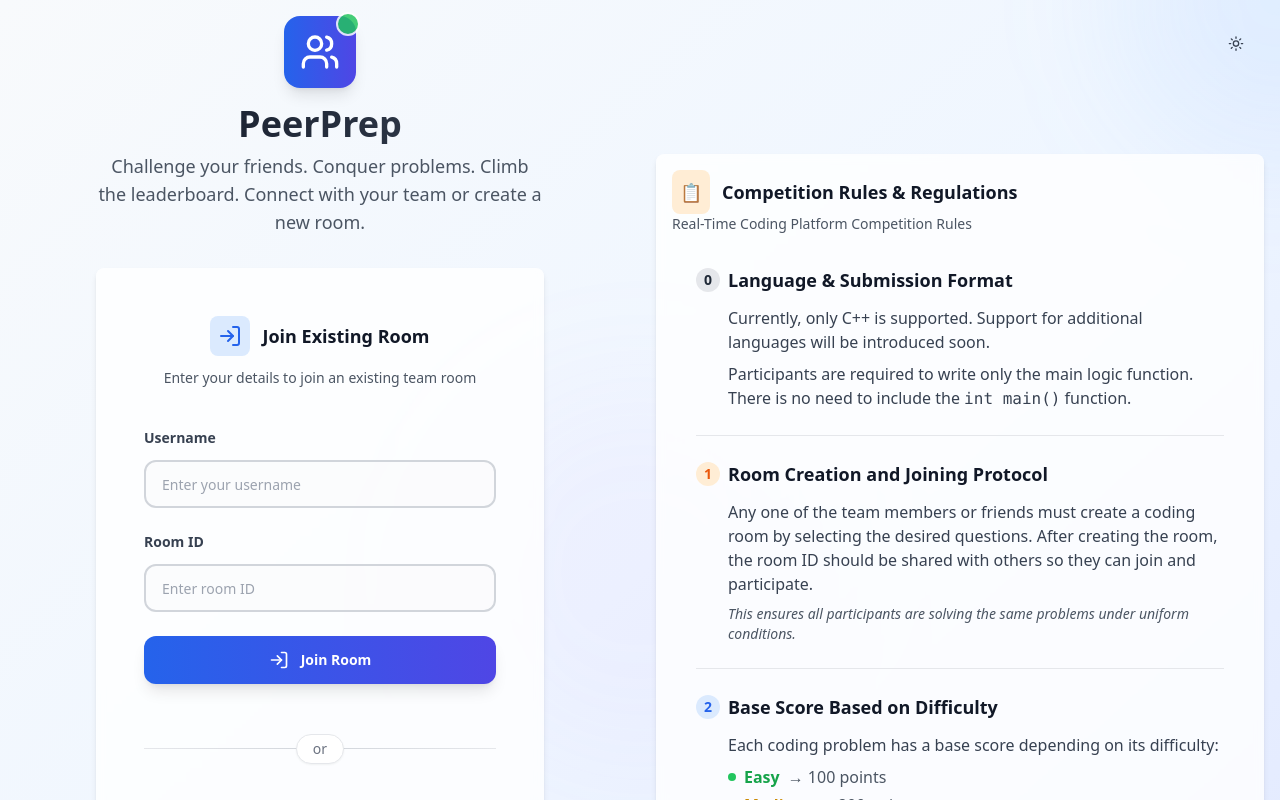
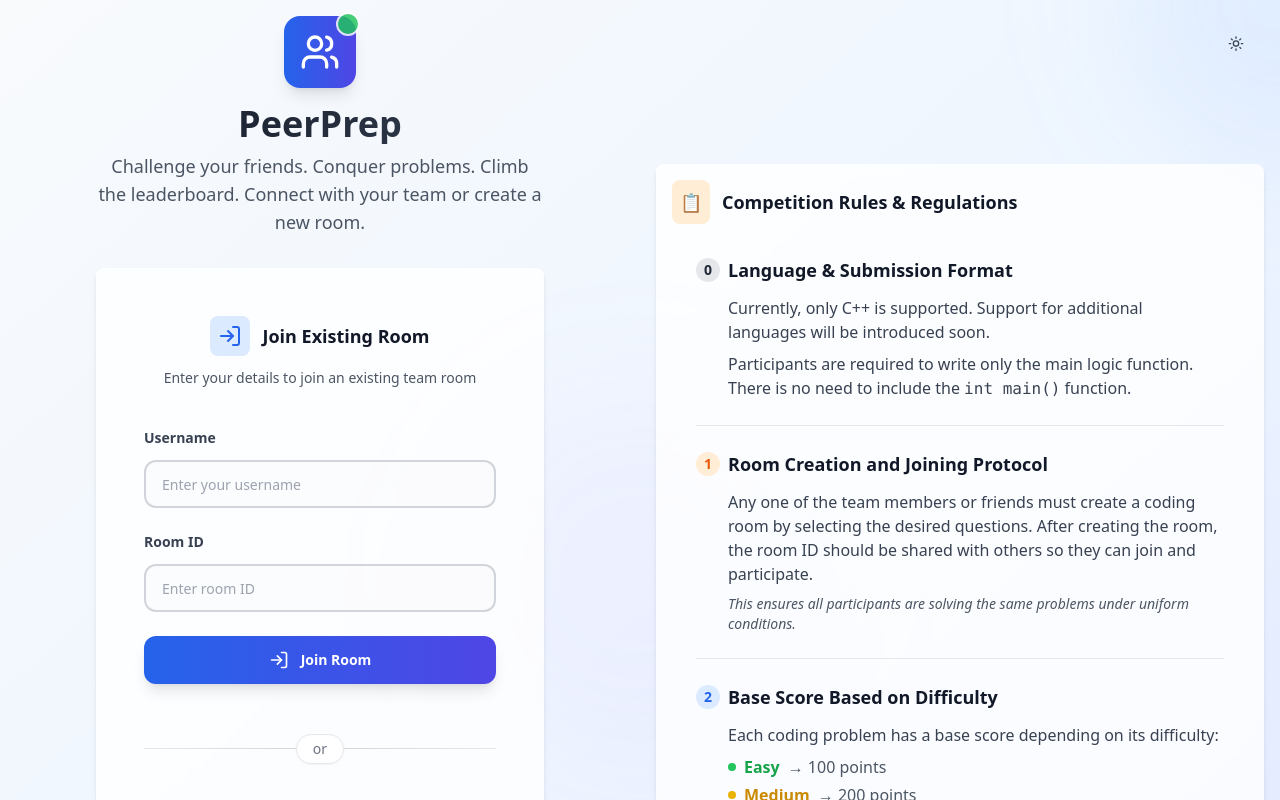
Before and after one commit to aditya-041/PeerPrep-frontend, a Next.js app: page / in a window 1280 px wide. Shown: the top 800 px of the page. Built offline with nearby package versions, Linux system fonts and the light colour scheme.

Commit message:
page.tsx fix

```diff
--- a/app/page.tsx
+++ b/app/page.tsx
@@ -232,9 +232,7 @@ export default function JoinTeamPage() {
                       </div>
                       Competition Rules & Regulations
                     </CardTitle>
-                    <CardDescription className="text-base text-gray-600 dark:text-gray-300">
-                      Real-Time Coding Platform Competition Rules
-                    </CardDescription>
+
                   </CardHeader>
                   <CardContent className="overflow-y-auto max-h-[600px] space-y-6 px-6 pb-6 custom-scroll-hide">
                     {/* Rule 0 - Language & Submission Format */}
```
